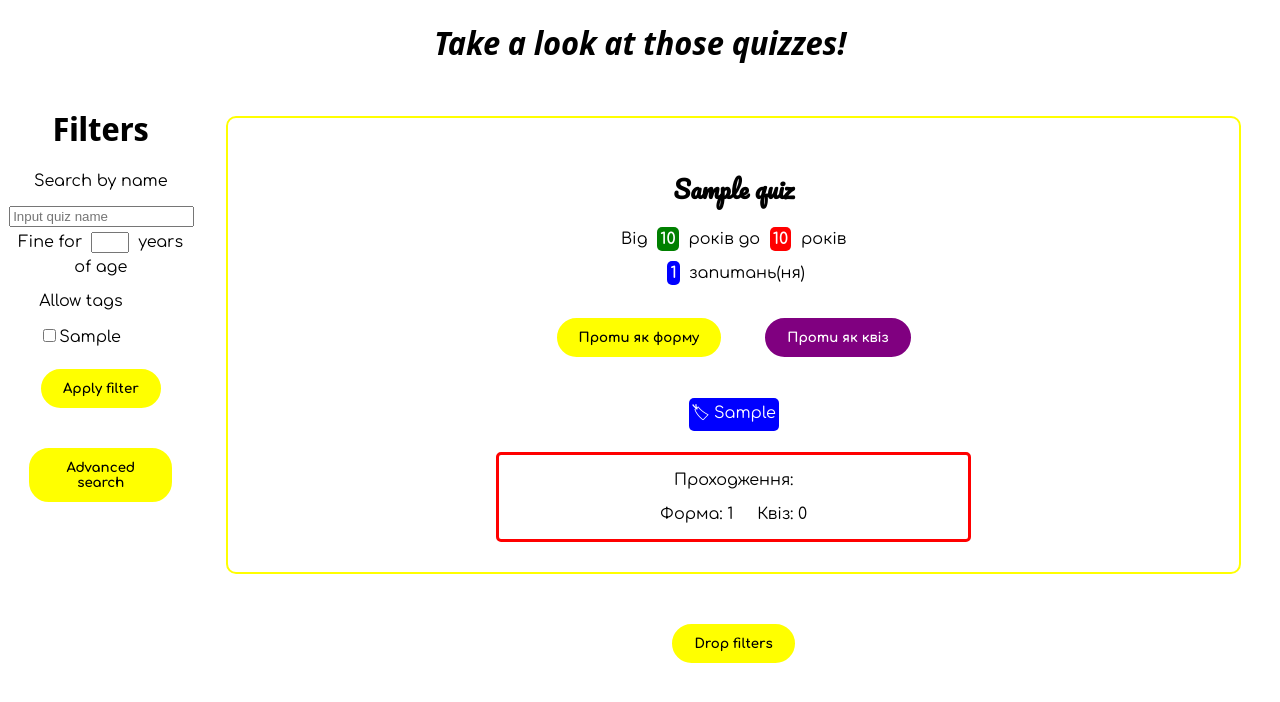
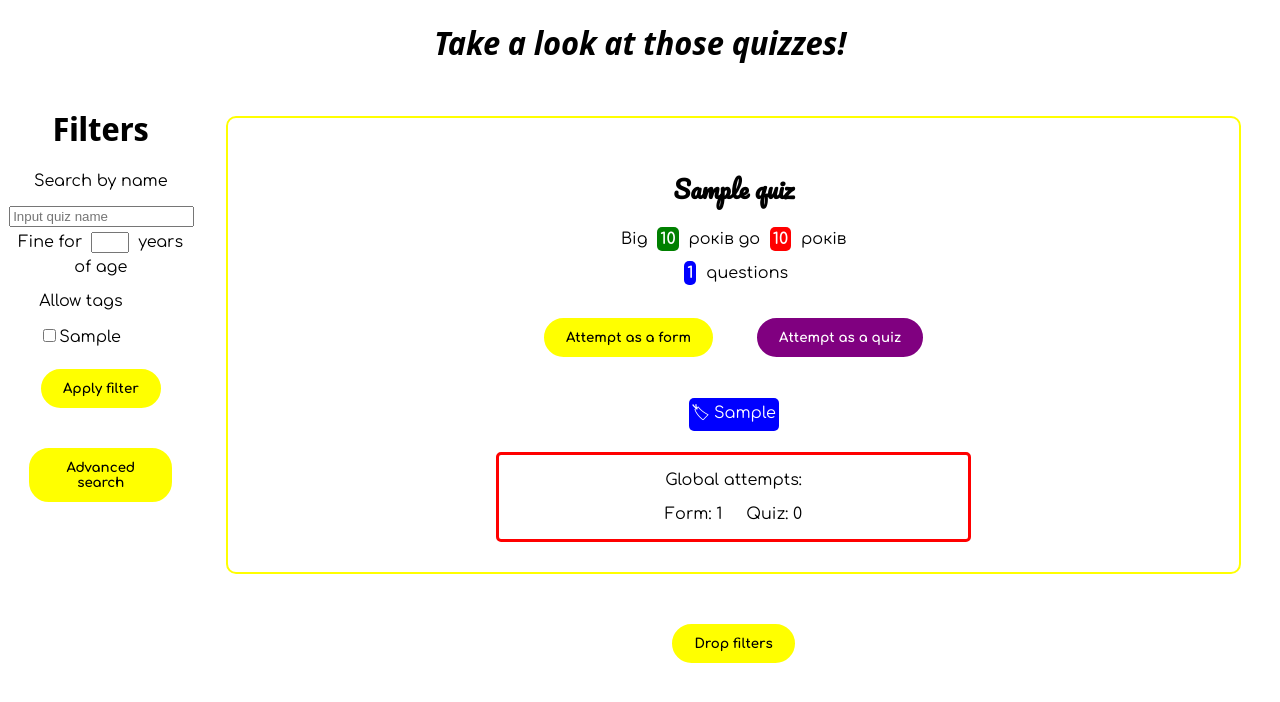
Before and after one commit to sanyaswee/SuperQuizzes-django-edition, a Django app: page /en-us/ in a window 1280 px wide. Shown: the top 702 px of the page. Run offline with Django 4.2, Linux system fonts and the light colour scheme; tables that the repository leaves empty hold one stand-in row (values such as "Sample post").

Commit message:
Continue translation 2

```diff
--- a/templates/home/form.html
+++ b/templates/home/form.html
@@ -1,6 +1,7 @@
 <!DOCTYPE html>
 {% load static %}
 {% load shuffle %}
+{% load i18n %}
 <html lang="uk">
 <head>
     <meta charset="UTF-8">
@@ -28,7 +29,7 @@
         <input type="hidden" name="quiz-id" value="{{ quiz_id }}">
         <input type="hidden" name="completed-as" value="form">
         <input type="hidden" name="start-time" value="{% now 'Y-m-d G:i:s' %}">
-        <input type="submit" value="Результат" class="submit">
+        <input type="submit" value="{% trans 'Result' %}" class="submit">
     </form>
 </body>
 </html>
--- a/templates/home/quiz_list.html
+++ b/templates/home/quiz_list.html
@@ -1,5 +1,6 @@
 {% extends "home/index.html" %}
 {% load is_form %}
+{% load i18n %}
 {% block quiz_list %}
     {% for quiz in quizzes %}
         <div class="quiz-label">
@@ -7,9 +8,9 @@
             <p>
                 Від <b class="color-box green-box">{{ quiz.min_age }}</b> років до <b class="color-box red-box">{{ quiz.max_age }}</b> років
             </p>
-            <p><b class="color-box blue-box">{{ quiz.questions.all|length }}</b> запитань(ня)</p>
-            <a href="{% url 'form' quiz.id %}"><button class="complete complete-as-form">Проти як форму</button></a>
-            <a href="{% url 'quiz' %}?id={{ quiz.id }}"><button class="complete complete-as-quiz">Проти як квіз</button></a>
+            <p><b class="color-box blue-box">{{ quiz.questions.all|length }}</b> {% trans 'questions' %}</p>
+            <a href="{% url 'form' quiz.id %}"><button class="complete complete-as-form">{% trans 'Attempt as a form' %}</button></a>
+            <a href="{% url 'quiz' %}?id={{ quiz.id }}"><button class="complete complete-as-quiz">{% trans 'Attempt as a quiz' %}</button></a>
             {# &#127991 - tag emoji #}
             <div class="tag-space">
                 <ul>
@@ -19,10 +20,10 @@
                 </ul>
             </div>
             <div class="additional-info">
-                <p>Проходження:</p>
+                <p>{% trans 'Global attempts' %}:</p>
                 <ul>
-                    <li class="completed-times">Форма: {{ quiz.completions|is_form|length }}</li>
-                    <li class="completed-times">Квіз: {{ quiz.completions|is_quiz|length }}</li>
+                    <li class="completed-times">{% trans 'Form' %}: {{ quiz.completions|is_form|length }}</li>
+                    <li class="completed-times">{% trans 'Quiz' %}: {{ quiz.completions|is_quiz|length }}</li>
                 </ul>
             </div>
         </div>
```
Also changed, not shown: locale/uk/LC_MESSAGES/django.po, 1 other file.
